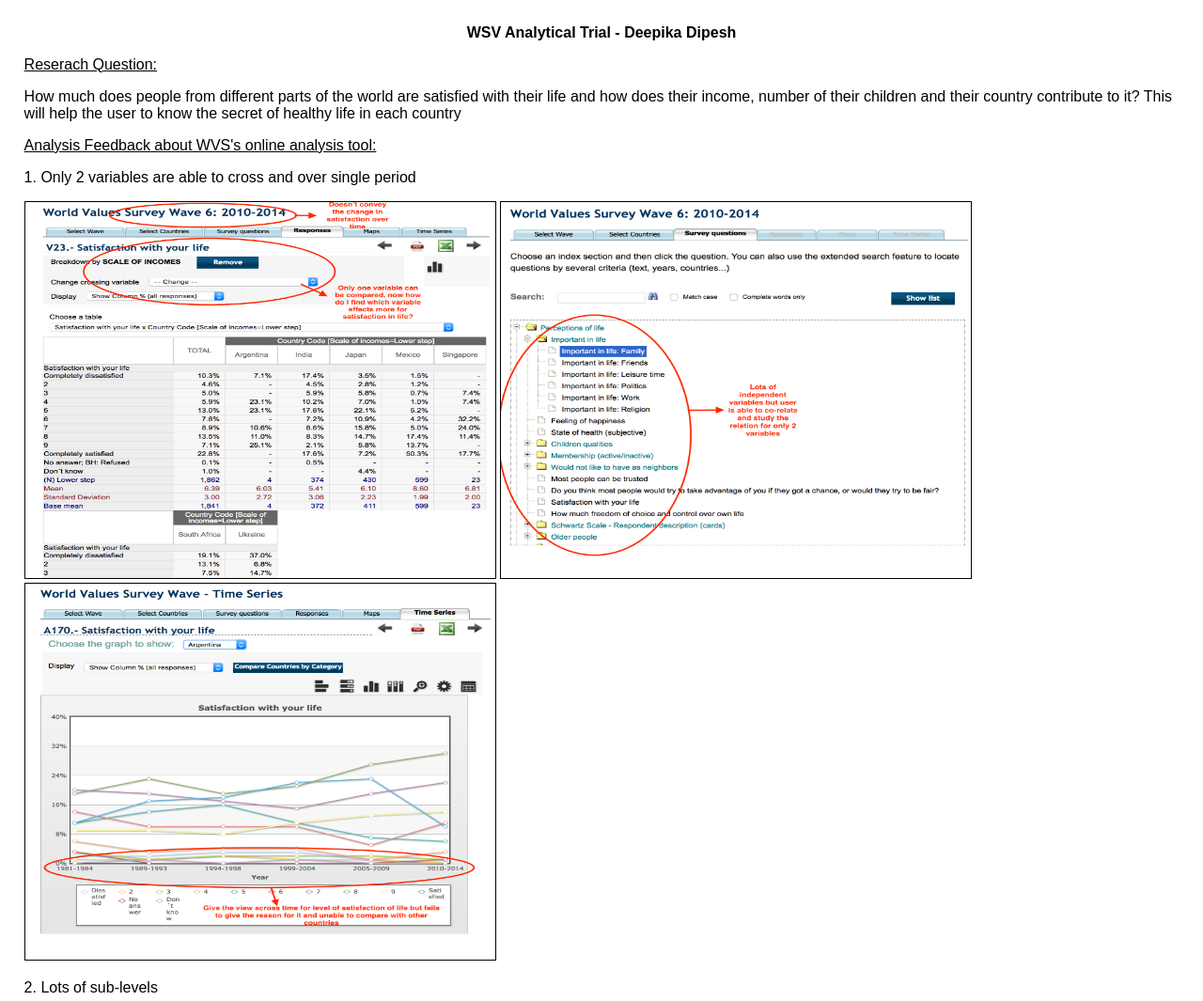
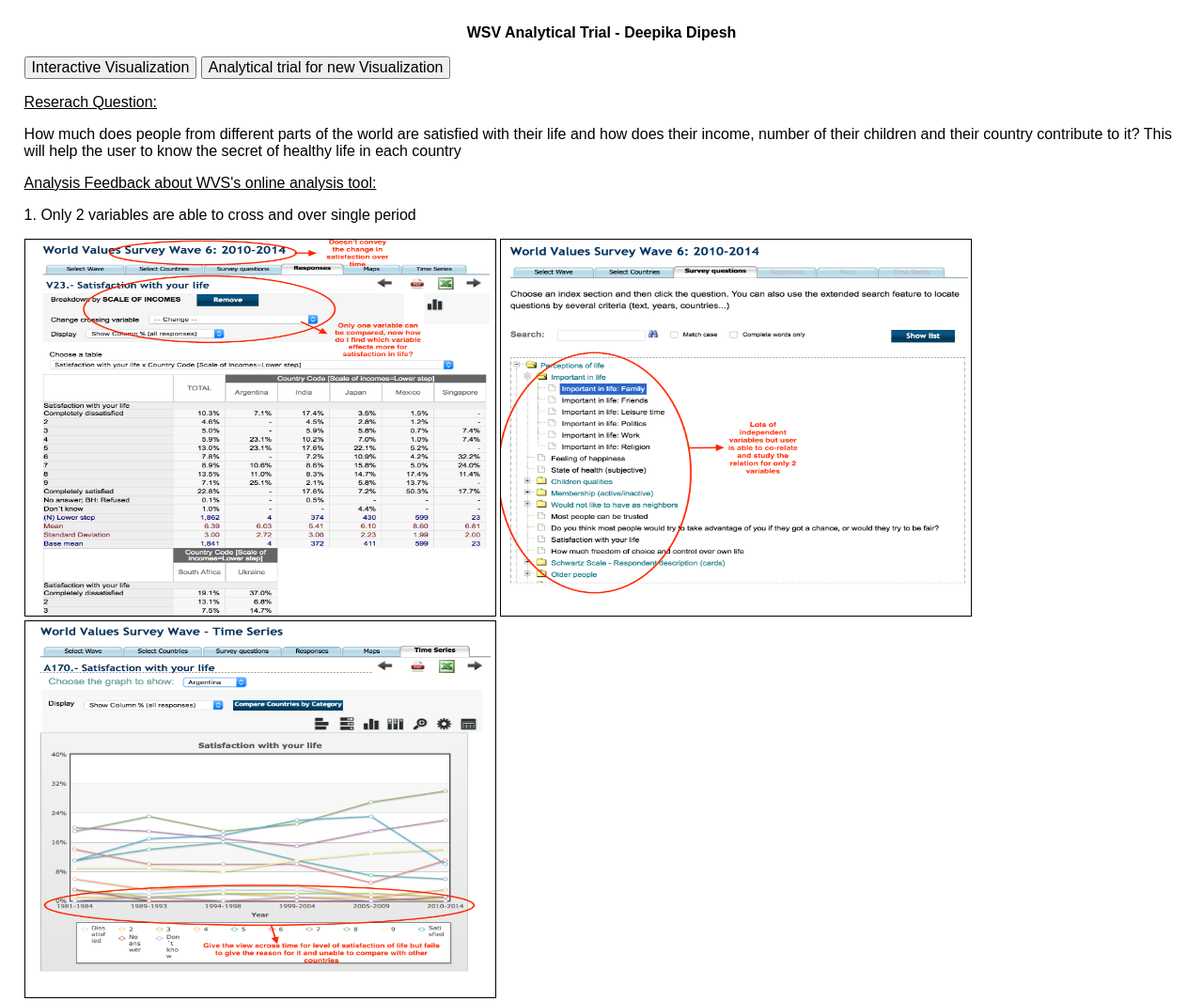
Before and after one commit to DeepikaDipesh/analyticaltrial.github.io, a plain HTML site: page AnalyticalTrial/index.html in a window 1280 px wide. Shown: the top 1065 px of the page at 94% size. Drawn offline with Linux system fonts and the light colour scheme.

Commit message:
Add files via upload
Updated version

```diff
--- a/AnalyticalTrial/index.html
+++ b/AnalyticalTrial/index.html
@@ -16,6 +16,12 @@
     </head>
     <body id="main">
         <p id="title">WSV Analytical Trial - Deepika Dipesh</p>
+
+
+        <input type="button" onclick="location.href='https://deepikadipesh.github.io/WorldValueSurveyInMyOwnView/';" value="Interactive Visualization" />
+        <input type="button" onclick="location.href='https://deepikadipesh.github.io/analyticaltrial.github.io/NewAnalyticaltrial/index.html';" value="Analytical trial for new Visualization" />
+
+
         <p>
             <p id="researchQuestion">Reserach Question:</p>
          <p>How much does people from different parts of the world are satisfied with their life and how does their income, number of their children and their country contribute to it? This will help the user to know the secret of healthy life in each country</p>
@@ -42,5 +48,8 @@
         </div>
     <p> Thus the better visualization for above research question is give an overview of all co-related variables for satisfaction of life over time and add some filtering effect to give the detailed answer to the question or user must able to compare the variables or countries. </p>
 
+
+
+
     </body>
 </html>
```
